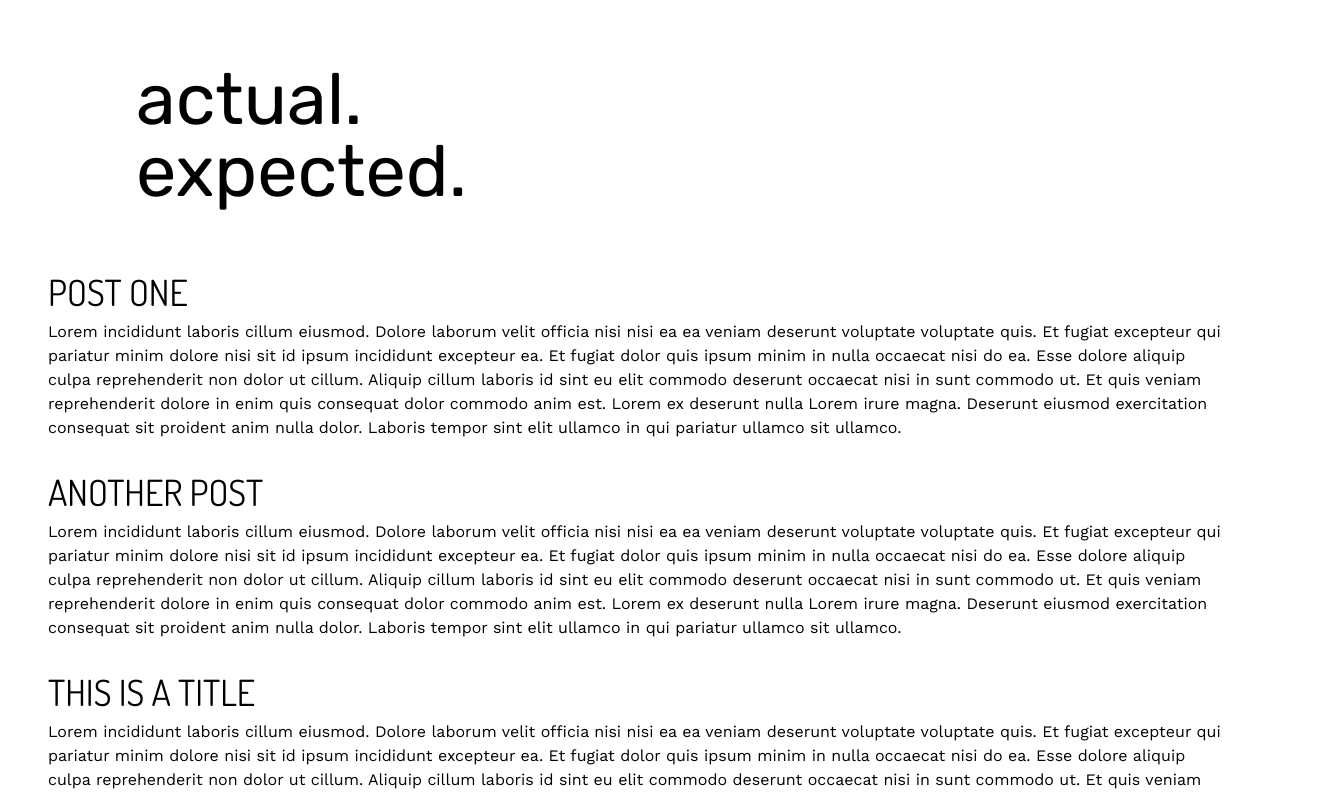
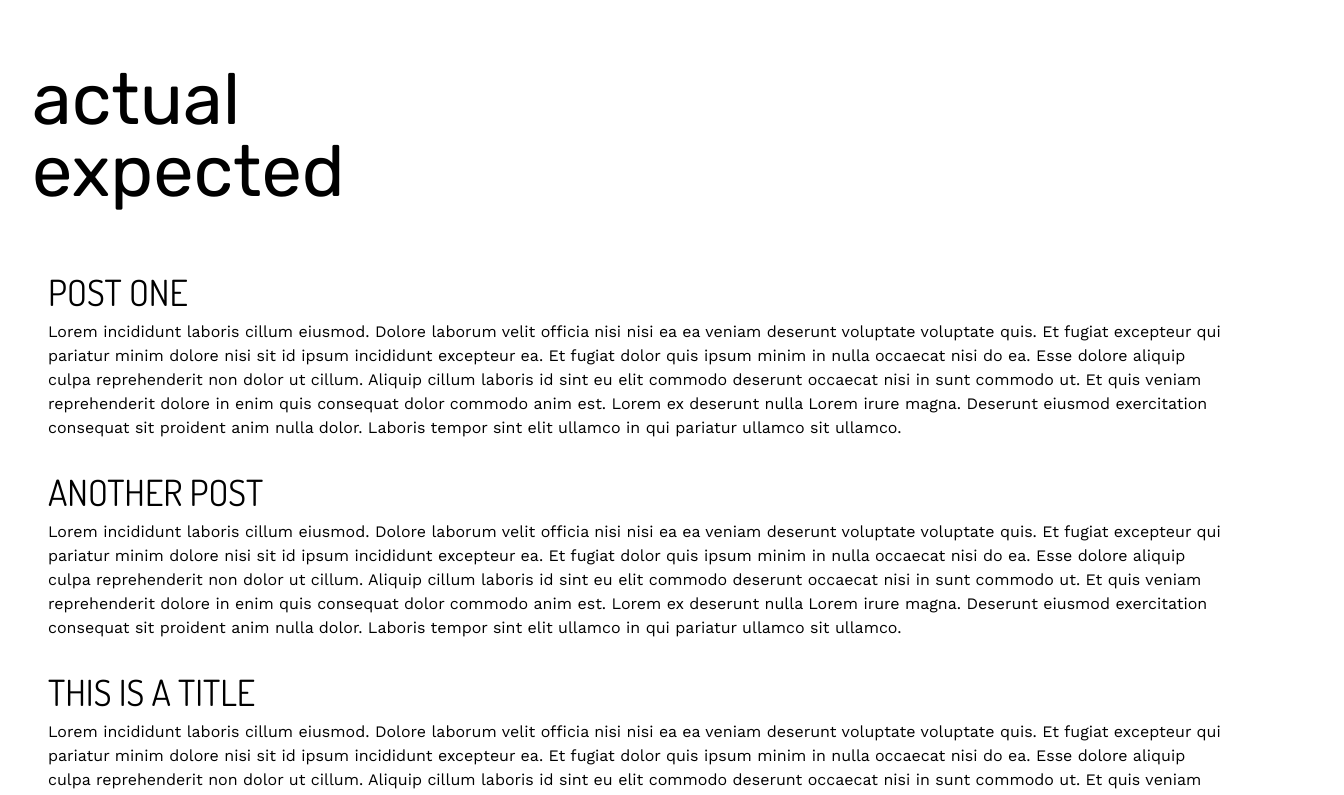
Before and after one commit to dcerniglia/blog, a Next.js app: page / in a window 1280 px wide. Shown: the top 795 px of the page, 1344 px wide, since content can reach past the window. Built offline with nearby package versions, Linux system fonts and the light colour scheme.

Commit message:
header padding fixes

```diff
--- a/components/Header.js
+++ b/components/Header.js
@@ -1,13 +1,13 @@
 export default function Header() {
 	return (
 		<header>
-			<div className="container mt-12 mx-20 ml-16">
-				<header className="pt-4 mx-14">
+			<div className="container mt-12">
+				<header className="pt-4 pl-4">
 					<h1 className="font-rubik text-7xl text-left">
-						actual.
+						actual
 					</h1>
 					<h1 className="font-rubik text-7xl text-left">
-						expected.
+						expected
 					</h1>
 				</header>
 			</div>
```
